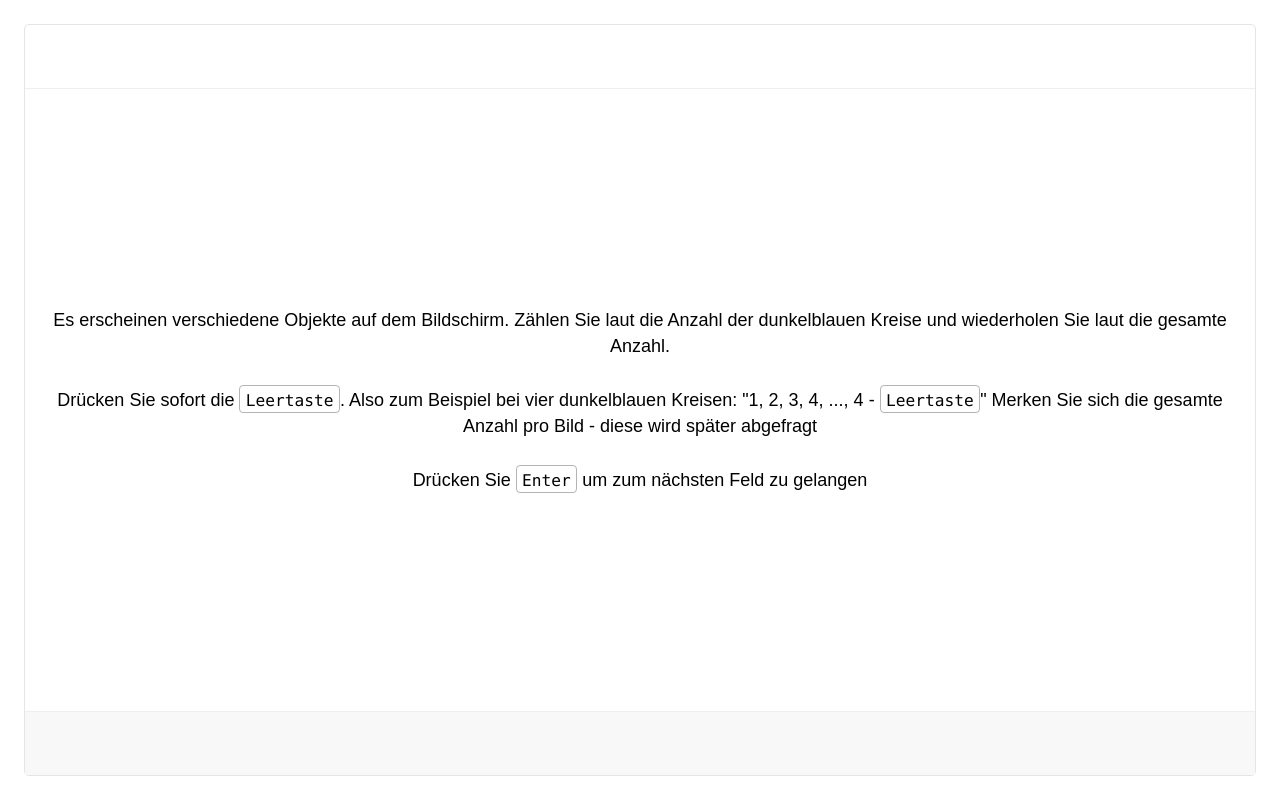
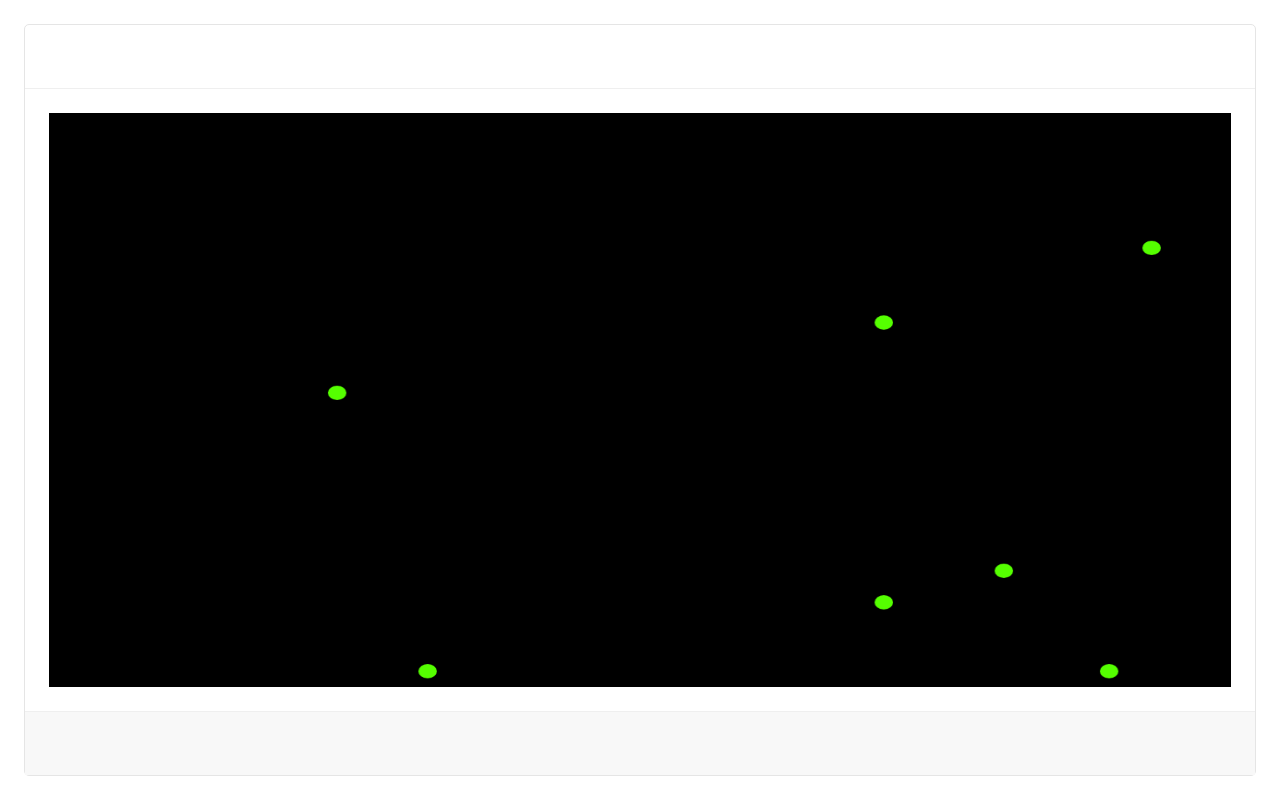
Before and after one commit to ZeroPie/Mot, a plain HTML site: page mot/index.html in a window 1280 px wide. Drawn offline with Linux system fonts and the light colour scheme.

Commit message:
Add | Canvas

```diff
--- a/mot/index.html
+++ b/mot/index.html
@@ -8,7 +8,6 @@
     <!-- lab.js and libraries -->
     <script src="lib/lab.js" data-labjs-script="library"></script>
     <script src="lib/lab.fallback.js" data-labjs-script="fallback"></script>
-    <link rel="stylesheet" href="lib/lab.css" />
     <link rel="stylesheet" href="lib/lab.css" />
     <!-- actual experiment code -->
     <script defer src="study.js"></script>
--- a/mot/study.js
+++ b/mot/study.js
@@ -1,3 +1,70 @@
+let circles = [
+  {
+    id: 1,
+    x: 500,
+    y: 100,
+    r: 10,
+    vx: 3,
+    vy: -3,
+    color: 200,
+  },
+  {
+    id: 2,
+    x: 600,
+    y: 300,
+    r: 10,
+    vx: -3,
+    vy: 3,
+    color: 200,
+  },
+
+  {
+    id: 3,
+    x: 500,
+    y: 100,
+    r: 10,
+    vx: -3,
+    vy: -3,
+    color: 100,
+  },
+  {
+    id: 4,
+    x: 300,
+    y: 500,
+    r: 10,
+    vx: 3,
+    vy: 3,
+    color: 100,
+  },
+  {
+    id: 5,
+    x: 10,
+    y: 400,
+    r: 10,
+    vx: 3,
+    vy: 3,
+    color: 100,
+  },
+  {
+    id: 6,
+    x: 140,
+    y: 50,
+    r: 10,
+    vx: 3,
+    vy: 3,
+    color: 100,
+  },
+  {
+    id: 7,
+    x: 10,
+    y: 10,
+    r: 10,
+    vx: 3,
+    vy: 3,
+    color: 200,
+  },
+]
+
 const instructions1 = new lab.html.Screen({
   title: 'Anleitung',
   content: `
@@ -61,21 +128,117 @@ const instructions3 = new lab.html.Screen({
   },
 })
 
+const instructions4 = new lab.html.Screen({
+  title: 'Anleitung 3',
+  content: `
+  <img src=">
+  `,
+
+  responses: {
+    'keypress(Enter)': 'response',
+  },
+})
+
+const renderFunction = function (ts, canvas, context, obj) {
+  const canvasWidth = (canvas.width = window.innerWidth)
+  const canvasHeight = (canvas.height = window.innerHeight)
+  const container = { x: 0, y: 0, width: canvasWidth, height: canvasHeight }
+
+  const animate = () => {
+    context.fillStyle = 'black'
+    const { x, y, width, height } = container
+    context.fillRect(x, y, width, height)
+    start()
+    animationFrameReq = requestAnimationFrame(animate)
+  }
+
+  const start = () => {
+    circles.forEach(drawAndMoveCircles)
+  }
+
+  const drawCircle = (circle) => {
+    let { x, y, r, color } = circle
+    context.fillStyle = 'hsl(' + color + ', 100%, 50%)'
+    context.beginPath()
+    context.arc(x, y, r, 0, Math.PI * 2, true)
+    context.fill()
+    return circle
+  }
+
+  const moveCircle = (circle) => {
+    const { x, y, r, vx, vy } = circle
+    if (x - r + vx < container.x || x + r + vx > container.x + container.width) {
+      circle.vx = -vx
+    }
+    if (y + r + vy > container.y + container.height || y - r + vy < container.y) {
+      circle.vy = -vy
+    }
+
+    circle.x += vx
+    circle.y += vy
+  }
+
+  const drawAndMoveCircles = (circle) => {
+    moveCircle(drawCircle(circle))
+  }
+
+  function isIntersect(point, circle) {
+    return Math.sqrt((point.x - circle.x) ** 2 + (point.y - circle.y) ** 2) < circle.r + 7
+  }
+
+  let running = true
+
+  canvas.addEventListener('click', (e) => {
+    if (!running) {
+      resume()
+    }
+
+    const pos = {
+      x: e.clientX,
+      y: e.clientY,
+    }
+    circles.forEach((circle) => {
+      if (isIntersect(pos, circle)) {
+        console.log('click on circle: ' + circle.id)
+      }
+    })
+  })
+
+  const stop = () => {
+    cancelAnimationFrame(animationFrameReq)
+    running = false
+  }
+
+  const resume = () => {
+    if (running) return
+    requestAnimationFrame(animate)
+    running = false
+  }
+
+  const turnCirclesGreen = () => {
+    circles.forEach((circle) => (circle.color = 100))
+  }
+
+  setTimeout(turnCirclesGreen, 2000)
+  setTimeout(stop, 6000)
+
+  requestAnimationFrame(animate)
+}
+
+const canvasScreen = new lab.canvas.Screen({
+  renderFunction: renderFunction,
+})
+
 const MOT = new lab.flow.Sequence({
   content: [
+    canvasScreen,
     instructions1,
     instructions2,
     instructions3,
+    instructions4,
     new lab.html.Screen({ content: 'I', timeout: 500 }),
     //new lab.html.Screen({ content: 'walk', timeout: 500 }),
   ],
-  events: {
-    visibilitychange: function (event) {
-      if (document.hidden) {
-        alert(`Please don't change windows while the experiment is running`)
-      }
-    },
-  },
 })
 
 MOT.run()
```
